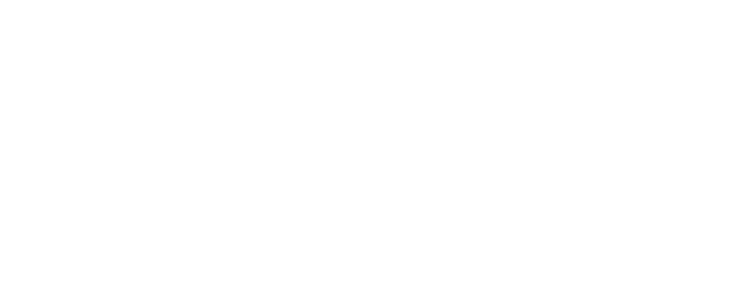
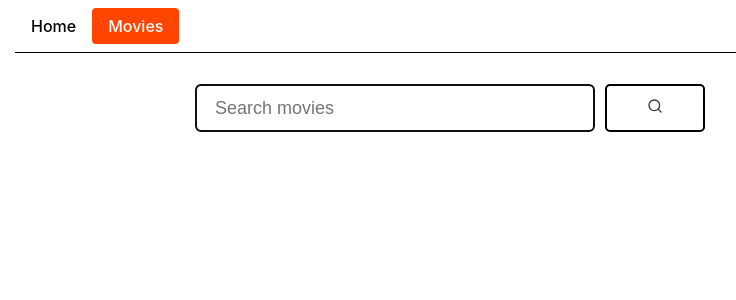
Before and after one commit to IgorSedura/goit-react-hw-05-movies, a React (Create React App) app: page /goit-react-hw-05-movies/movies in a window 1280 px wide. Before the commit this address had no page. Shown: the top 300 px of the page, without its empty margins (145-881 px from the left). Built offline with nearby package versions, Linux system fonts and the light colour scheme.

Commit message:
trendingMovie Api

```diff
--- a/package.json
+++ b/package.json
@@ -7,10 +7,14 @@
     "@testing-library/jest-dom": "^5.16.3",
     "@testing-library/react": "^12.1.4",
     "@testing-library/user-event": "^13.5.0",
+    "axios": "^1.3.4",
     "react": "^18.1.0",
     "react-dom": "^18.1.0",
+    "react-hot-toast": "^2.4.0",
+    "react-icons": "^4.7.1",
     "react-router-dom": "^6.8.1",
     "react-scripts": "5.0.1",
+    "styled-components": "^5.3.6",
     "web-vitals": "^2.1.3"
   },
   "scripts": {
--- /dev/null
+++ b/src/Api.js
@@ -0,0 +1,10 @@
+import axios from 'axios';
+
+axios.defaults.baseURL = 'https://api.themoviedb.org';
+
+const API_KEY = '1ea490a87cdb6e5e1307c3207f6746f9';
+
+export const getTrendingMovies = async () => {
+  const response = await axios.get(`3/trending/all/day?api_key=${API_KEY}`);
+  return response.data;
+};
--- a/src/components/App.jsx
+++ b/src/components/App.jsx
@@ -1,9 +1,19 @@
+import { Home } from 'pages/Home';
+import { Movies } from 'pages/Movies';
+import { NotFound } from 'pages/NotFound/NotFound';
 import { Routes, Route } from 'react-router-dom';
+import { Container } from './AppStyled';
+import { NavBar } from './NavBar/Navbar';
 
 export const App = () => {
   return (
-    <Routes>
-      <Route path="/" element={<p> HELLO</p>}></Route>
-    </Routes>
+    <Container>
+      <NavBar />
+      <Routes>
+        <Route index element={<Home />} />
+        <Route path="/movies" element={<Movies />} />
+        <Route path="*" element={<NotFound />} />
+      </Routes>
+    </Container>
   );
 };
--- /dev/null
+++ b/src/components/AppStyled.js
@@ -0,0 +1,7 @@
+import styled from 'styled-components';
+
+export const Container = styled.div`
+  max-width: 960px;
+  margin: 0 auto;
+  padding: 0 16px;
+`;
--- /dev/null
+++ b/src/components/NavBar/NavBarStyles.js
@@ -0,0 +1,34 @@
+import styled from 'styled-components';
+import { NavLink } from 'react-router-dom';
+
+export const Header = styled.header`
+  display: flex;
+  align-items: center;
+  justify-content: space-between;
+  gap: 12px;
+  padding: 8px 0;
+  margin-bottom: 16px;
+  border-bottom: 1px solid black;
+
+  > nav {
+    display: flex;
+  }
+`;
+
+export const Logo = styled.p`
+  font-weight: 700;
+  margin: 0;
+`;
+
+export const Link = styled(NavLink)`
+  padding: 8px 16px;
+  border-radius: 4px;
+  text-decoration: none;
+  color: black;
+  font-weight: 500;
+
+  &.active {
+    color: white;
+    background-color: orangered;
+  }
+`;
--- /dev/null
+++ b/src/components/NavBar/Navbar.jsx
@@ -0,0 +1,14 @@
+import { Header, Link } from './NavBarStyles';
+
+export const NavBar = () => {
+  return (
+    <Header>
+      <nav>
+        <Link to="/" end>
+          Home
+        </Link>
+        <Link to="/movies">Movies</Link>
+      </nav>
+    </Header>
+  );
+};
--- /dev/null
+++ b/src/components/SearchBar/SearchBar.jsx
@@ -0,0 +1,40 @@
+import PropTypes from 'prop-types';
+import { FiSearch } from 'react-icons/fi';
+import {
+  SearchbarHeader,
+  SearchForm,
+  SearchFormButton,
+  SearchFormLabel,
+  SearchFormInput,
+} from './SearchBarStyles';
+
+export const SearchBar = () => {
+  //   const handleSubmit = e => {
+  //     e.preventDefault();
+  //     const searchQuery = e.target.elements.query.value;
+  //     onSubmit({ searchQuery });
+  //     e.target.reset();
+  //   };
+
+  return (
+    <SearchbarHeader>
+      <SearchForm>
+        <SearchFormInput
+          type="text"
+          name="query"
+          autoComplete="off"
+          autoFocus
+          placeholder="Search movies"
+        />
+        <SearchFormButton>
+          <FiSearch />
+          <SearchFormLabel>Search</SearchFormLabel>
+        </SearchFormButton>
+      </SearchForm>
+    </SearchbarHeader>
+  );
+};
+
+SearchBar.propTypes = {
+  onSubmit: PropTypes.func.isRequired,
+};
--- /dev/null
+++ b/src/components/SearchBar/SearchBarStyles.js
@@ -0,0 +1,103 @@
+import styled from 'styled-components';
+
+export const SearchbarHeader = styled.header`
+  top: 0;
+  left: 0;
+  position: sticky;
+  z-index: 1100;
+  display: flex;
+  justify-content: center;
+  align-items: center;
+  min-height: 64px;
+  padding-right: 24px;
+  padding-left: 24px;
+  padding-top: 12px;
+  padding-bottom: 12px;
+  color: #fff;
+`;
+
+export const SearchForm = styled.form`
+  display: flex;
+  align-items: center;
+  width: 100%;
+  max-width: 600px;
+  background-color: #fff;
+  border-radius: 3px;
+  overflow: hidden;
+  align-items: flex-start;
+`;
+
+export const SearchFormButton = styled.button`
+  appearance: none;
+  background-color: transparent;
+  border: 2px solid black;
+  border-radius: 5px;
+  box-sizing: border-box;
+  color: #3b3b3b;
+  cursor: pointer;
+  display: inline-block;
+  font-family: Roobert, -apple-system, BlinkMacSystemFont, 'Segoe UI', Helvetica,
+    Arial, sans-serif, 'Apple Color Emoji', 'Segoe UI Emoji', 'Segoe UI Symbol';
+  font-size: 16px;
+  font-weight: 600;
+  line-height: normal;
+  margin: 0;
+  min-height: 48px;
+  min-width: 0;
+  outline: none;
+
+  text-align: center;
+  text-decoration: none;
+  transition: all 300ms cubic-bezier(0.23, 1, 0.32, 1);
+  user-select: none;
+  -webkit-user-select: none;
+  touch-action: manipulation;
+  width: 100px;
+  margin-left: 10px;
+
+  :disabled {
+    pointer-events: none;
+  }
+
+  :hover {
+    color: #fff;
+    background-color: orangered;
+    /* box-shadow: rgba(0, 0, 0, 0.25) 0 8px 15px; */
+  }
+
+  :active {
+    box-shadow: none;
+    transform: translateY(0);
+  }
+`;
+export const SearchFormLabel = styled.span`
+  position: absolute;
+  width: 1px;
+  height: 1px;
+  padding: 0;
+  overflow: hidden;
+  clip: rect(0, 0, 0, 0);
+  white-space: nowrap;
+  clip-path: inset(50%);
+  border: 0;
+`;
+
+export const SearchFormInput = styled.input`
+  width: 200px;
+
+  height: 48px;
+  font-size: 18px;
+  bottom: 14px;
+  right: 9px;
+  border-radius: 5px;
+  width: 400px;
+  box-sizing: border-box;
+  padding: 0 18px;
+
+  margin-bottom: 10px;
+
+  ::placeholder {
+    font: inherit;
+    font-size: 18px;
+  }
+`;
--- a/src/pages/Home.jsx
+++ b/src/pages/Home.jsx
@@ -1,2 +1,26 @@
-const Home = () => {};
-export default Home;
+import { useEffect } from 'react';
+import { getTrendingMovies } from 'Api';
+// import toast, { Toaster } from 'react-hot-toast';
+
+export const Home = () => {
+  //   const [movie, setMovie] = useState([]);
+  //   const [isLoding, setIsLoading] = useState(false);
+  useEffect(() => {
+    getTrendingMovies().then(console.log);
+  }, []);
+
+  //   useEffect(() => {
+  //     async function getMovie() {
+  //       try {
+  //         setIsLoading(true);
+
+  //         const { resulte } = await getTrendingMovies();
+  //         setMovie(resulte);
+  //       } catch (error) {
+  //         toast.error('Oops! Something went wrong! Please try again.');
+  //       }
+  //     }
+  //   }, []);
+
+  return;
+};
--- a/src/pages/Movies.jsx
+++ b/src/pages/Movies.jsx
@@ -1,2 +1,5 @@
-const Movies = () => {};
-export default Movies;
+import { SearchBar } from 'components/SearchBar/SearchBar';
+
+export const Movies = () => {
+  return <SearchBar />;
+};
--- /dev/null
+++ b/src/pages/NotFound/NotFound.jsx
@@ -0,0 +1,15 @@
+import { Link } from 'react-router-dom';
+import { NotFoundButton } from './NotFoundStyles';
+
+export const NotFound = () => {
+  return (
+    <main style={{ textAlign: 'center' }}>
+      <b style={{ fontSize: 64 }}>404</b>
+      <p>Sorry, we couldn't find that page :(</p>
+      <Link to="/">
+        {' '}
+        <NotFoundButton> Go to homepage</NotFoundButton>
+      </Link>
+    </main>
+  );
+};
--- /dev/null
+++ b/src/pages/NotFound/NotFoundStyles.js
@@ -0,0 +1,39 @@
+import styled from 'styled-components';
+
+export const NotFoundButton = styled.button`
+  appearance: none;
+  background-color: transparent;
+  border: 2px solid black;
+  border-radius: 5px;
+  box-sizing: border-box;
+  color: #3b3b3b;
+  cursor: pointer;
+  display: inline-block;
+  font-family: Roobert, -apple-system, BlinkMacSystemFont, 'Segoe UI', Helvetica,
+    Arial, sans-serif, 'Apple Color Emoji', 'Segoe UI Emoji', 'Segoe UI Symbol';
+  font-size: 16px;
+  font-weight: 600;
+  line-height: normal;
+  margin: 0;
+  min-height: 48px;
+  min-width: 0;
+  outline: none;
+
+  text-align: center;
+  text-decoration: none;
+  transition: all 300ms cubic-bezier(0.23, 1, 0.32, 1);
+  user-select: none;
+  -webkit-user-select: none;
+  touch-action: manipulation;
+  width: 100px;
+  margin-left: 10px;
+
+  :disabled {
+    pointer-events: none;
+  }
+
+  :hover {
+    color: #fff;
+    background-color: orangered;
+  }
+`;
```
Also changed, not shown: 1 other file (tests, documents, lock files or other folders).
